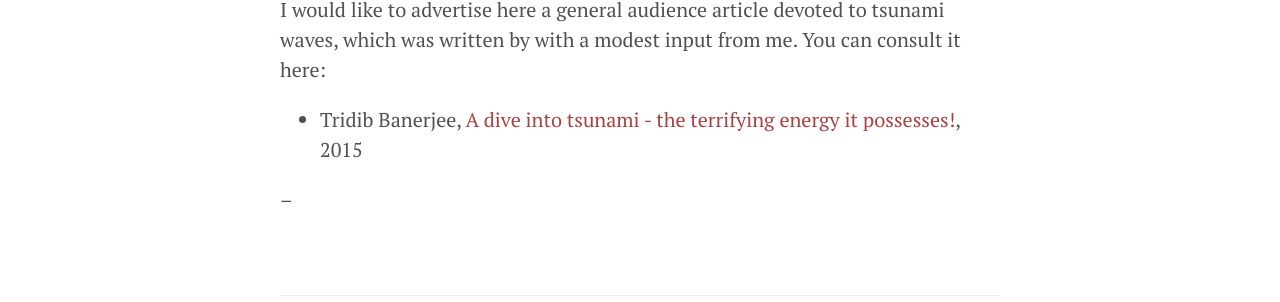
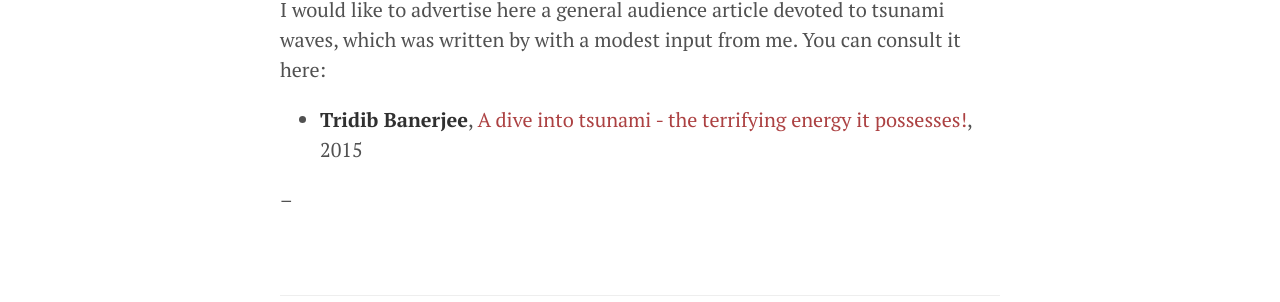
Before and after one commit to dutykh/dutykh.github.io, a Jekyll site: the page built from _posts/2015-12-12-Tsunami.md, in a window 1280 px wide. Shown: the part 642-944 px from the top of the page. Built offline with Jekyll 4.4.1, drawn with Linux system fonts in a browser that asks for light colours; Markdown is read by kramdown in place of the engine named in the settings; comment, search, counter and statistics services are not loaded.

```diff
--- a/_posts/2015-12-12-Tsunami.md
+++ b/_posts/2015-12-12-Tsunami.md
@@ -7,6 +7,6 @@ title: Tsunami waves
 
 I would like to advertise here a general audience article devoted to tsunami waves, which was written by with a modest input from me. You can consult it here:
 
-* Tridib Banerjee, [A dive into tsunami - the terrifying energy it possesses!](http://www.scrivial.com/articles/a-dive-into-tsunami-the-terrifying-energy-it-possesses/), 2015
+* **Tridib Banerjee**, [A dive into tsunami - the terrifying energy it possesses!](http://www.scrivial.com/articles/a-dive-into-tsunami-the-terrifying-energy-it-possesses/), 2015
 
 --
```
